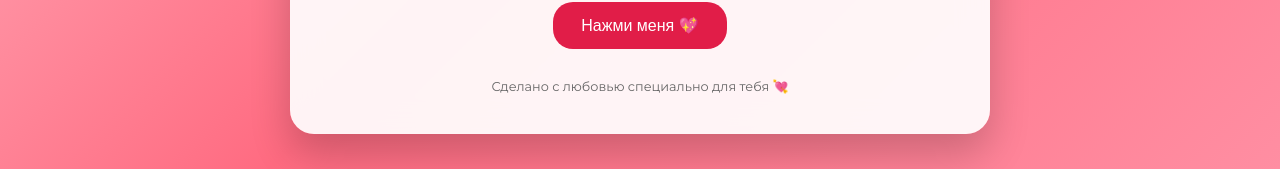
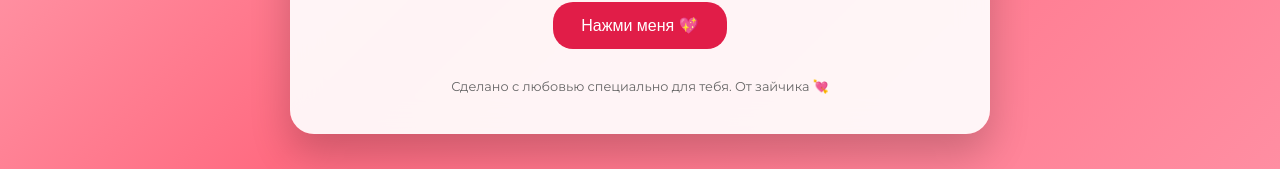
Before and after one commit to notimportantnot10-byte/love, a plain HTML site: page index.html in a window 1280 px wide. Shown: the part 602-771 px from the top of the page. Drawn offline with Linux system fonts and the light colour scheme.

Commit message:
index.html

```diff
--- a/index.html
+++ b/index.html
@@ -144,7 +144,7 @@
 
     <button id="openBtn">Нажми меня 💖</button>
 
-    <div class="footer">Сделано с любовью специально для тебя 💘</div>
+    <div class="footer">Сделано с любовью специально для тебя. От зайчика 💘</div>
   </div>
 
   <div class="modal" id="modal">
```
